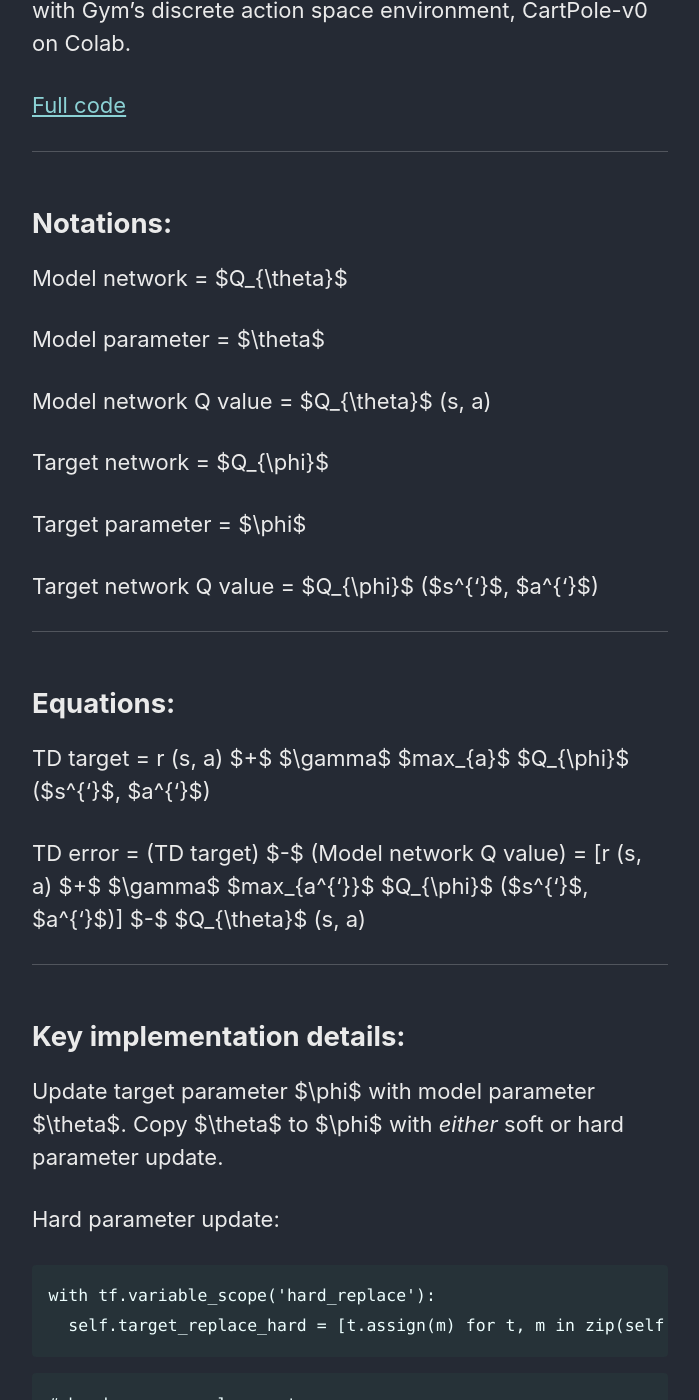
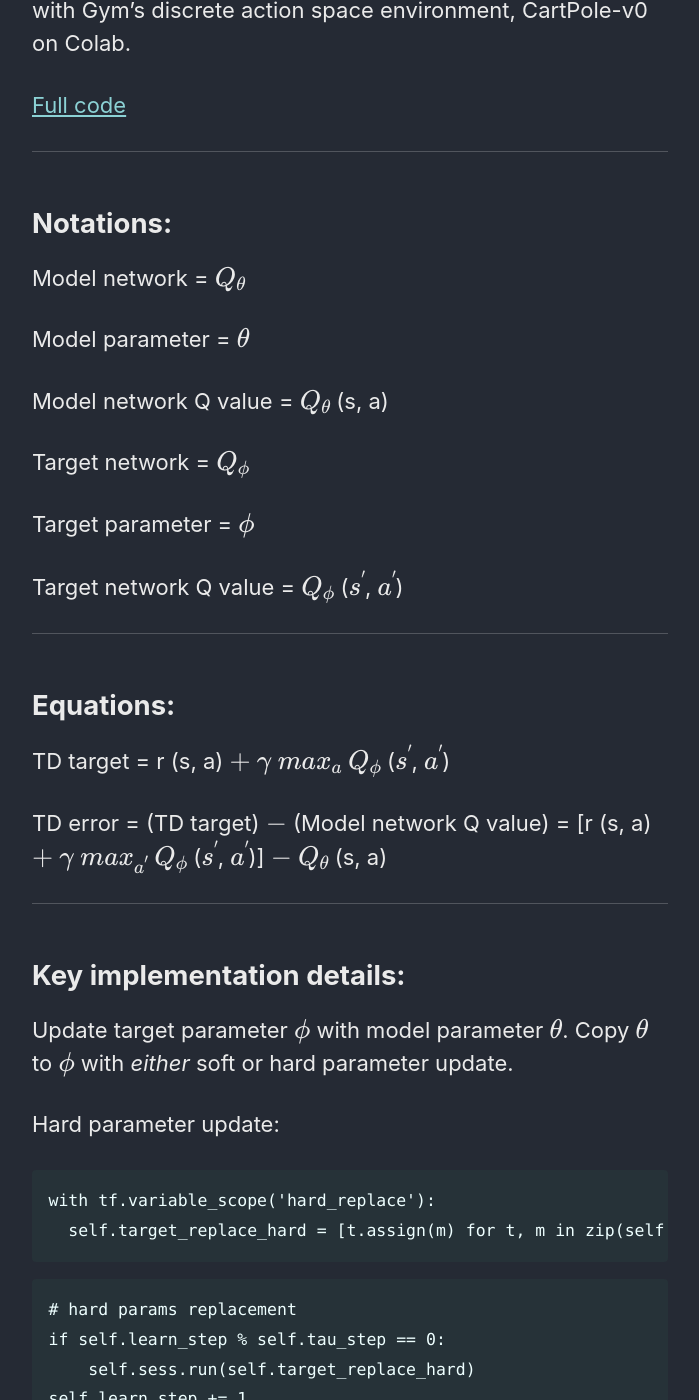
Before and after one commit to ChuaCheowHuan/ChuaCheowHuan.github.io, a Jekyll site: the page built from _posts/2019-03-01-DQN.md, in a window 1280 px wide and 1400 px high, scrolled down 239 px. Shown: the whole window, without its empty margins (290-989 px from the left). Built offline with Jekyll 4.4.1, drawn with Linux system fonts in a browser that asks for light colours; cached includes are drawn as plain includes; formulas are drawn with MathJax 3; comment, search, counter and statistics services are not loaded; some of the changed text lies outside the part shown.

````diff
--- a/_posts/2019-03-01-DQN.md
+++ b/_posts/2019-03-01-DQN.md
@@ -14,50 +14,50 @@ environment, CartPole-v0 on Colab.
 
 ## Notations:
 
-Model network = $Q_{\theta}$
+Model network = $$Q_{\theta}$$
 
-Model parameter = $\theta$
+Model parameter = $$\theta$$
 
-Model network Q value = $Q_{\theta}$ (s, a)
+Model network Q value = $$Q_{\theta}$$ (s, a)
 
-Target network = $Q_{\phi}$
+Target network = $$Q_{\phi}$$
 
-Target parameter = $\phi$
+Target parameter = $$\phi$$
 
-Target network Q value = $Q_{\phi}$ ($s^{'}$, $a^{'}$)
+Target network Q value = $$Q_{\phi}$$ ($$s^{'}$$, $$a^{'}$$)
 
 ---
 
 ## Equations:
 
 TD target = r (s, a)
-$+$
-$\gamma$
-$max_{a}$
-$Q_{\phi}$
-($s^{'}$,
-$a^{'}$)
+$$+$$
+$$\gamma$$
+$$max_{a}$$
+$$Q_{\phi}$$
+($$s^{'}$$,
+$$a^{'}$$)
 
 TD error =
 (TD target)
-$-$
+$$-$$
 (Model network Q value)
 = [r (s, a)
-$+$
-$\gamma$
-$max_{a^{'}}$
-$Q_{\phi}$
-($s^{'}$,
-$a^{'}$)]
-$-$
-$Q_{\theta}$ (s, a)
+$$+$$
+$$\gamma$$
+$$max_{a^{'}}$$
+$$Q_{\phi}$$
+($$s^{'}$$,
+$$a^{'}$$)]
+$$-$$
+$$Q_{\theta}$$ (s, a)
 
 ---
 
 ## Key implementation details:
 
-Update target parameter $\phi$ with model parameter $\theta$.
-Copy $\theta$ to $\phi$ with *either* soft or hard parameter update.
+Update target parameter $$\phi$$ with model parameter $$\theta$$.
+Copy $$\theta$$ to $$\phi$$ with *either* soft or hard parameter update.
 
 Hard parameter update:
 
@@ -73,7 +73,7 @@ if self.learn_step % self.tau_step == 0:
 self.learn_step += 1
 ```
 
-Soft parameter update: polyak $\cdot$  $\theta$ + (1 $-$ polyak)  $\cdot$  $\phi$
+Soft parameter update: polyak $$\cdot$$  $$\theta$$ + (1 $$-$$ polyak)  $$\cdot$$  $$\phi$$
 
 ```
 with tf.variable_scope('soft_replace'):
````
